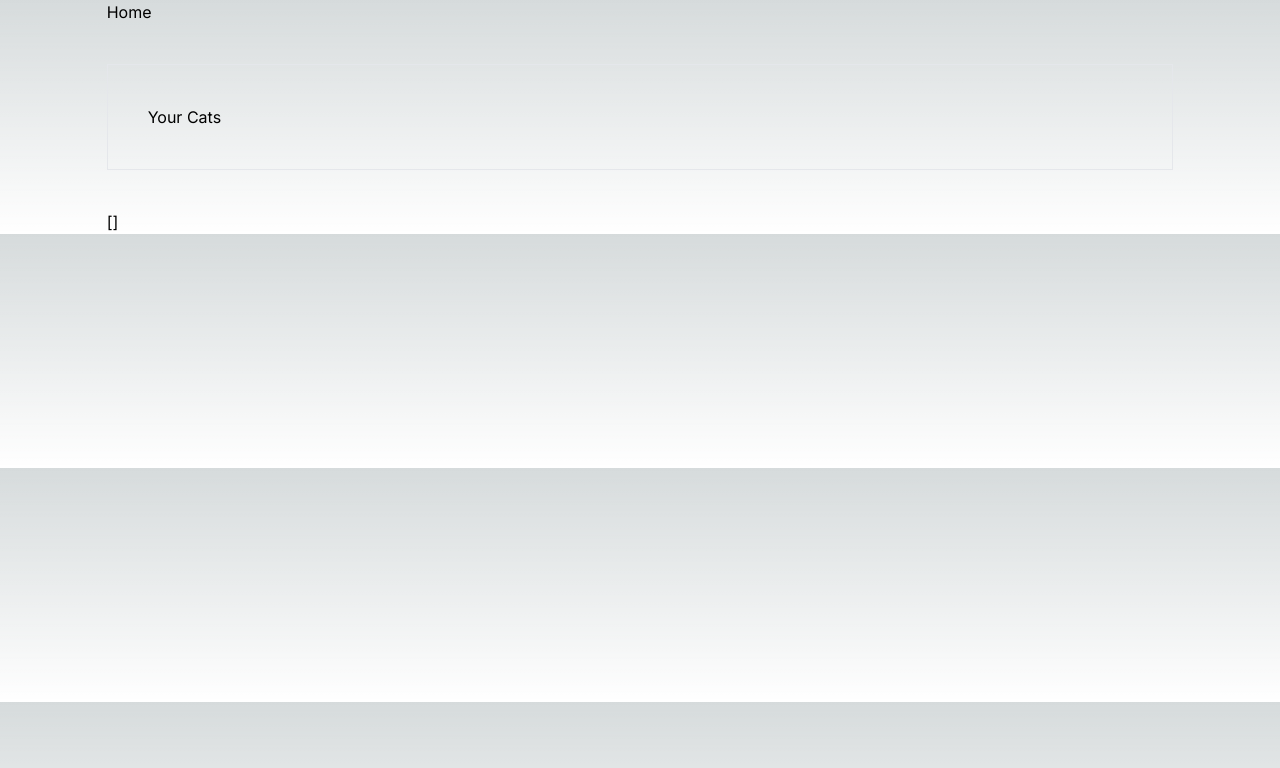
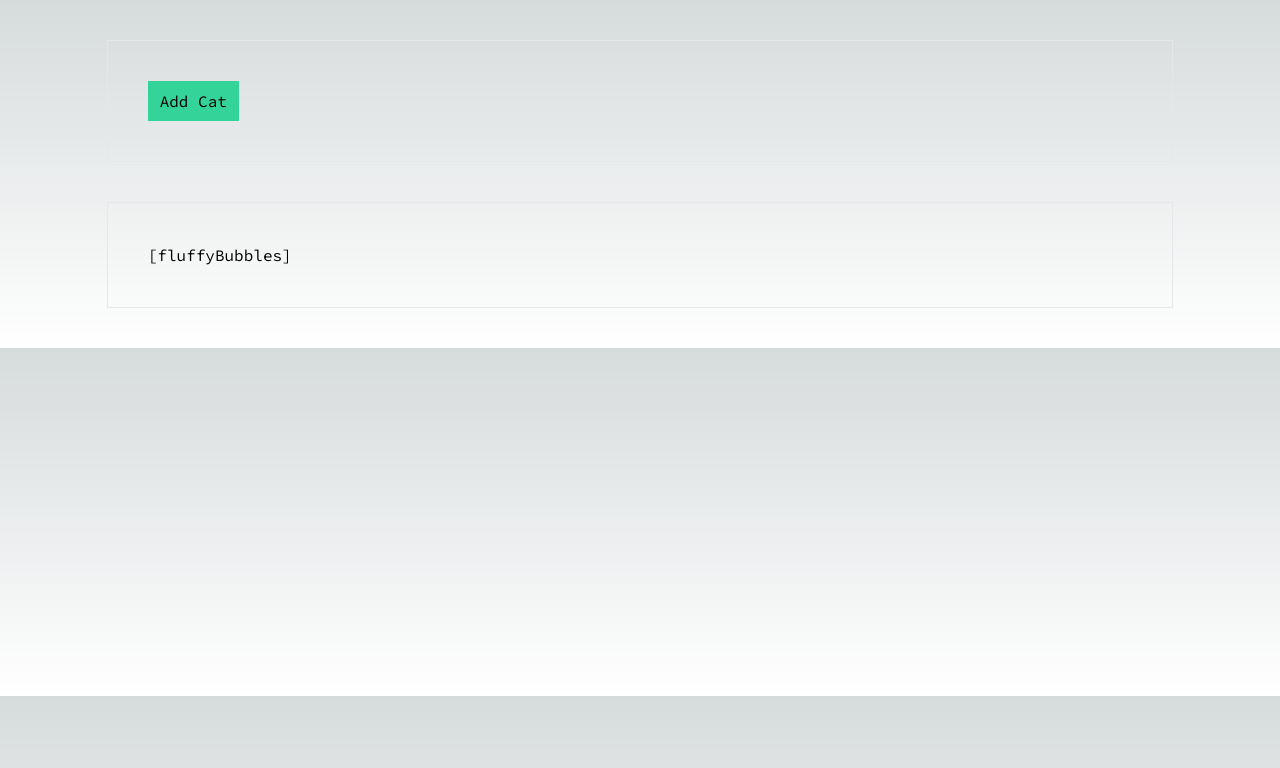
Before and after one commit to alextseitlin/catbase, a Next.js app: page / in a window 1280 px wide. Shown: the top 768 px of the page. Built offline with nearby package versions, Linux system fonts and the light colour scheme.

Commit message:
add components: Link, Bottom. Layout: Termonal. UseState for cats

```diff
--- a/src/app/_components/cats/index.tsx
+++ b/src/app/_components/cats/index.tsx
@@ -20,7 +20,7 @@ function Orders({ children }: Props) {
   //   const [form, setForm] = useState();
   return (
     <>
-      <div className="border p-10 my-10">
+      <div className="">
         Your Cats
         <div className="flex flex-wrap gap-x-4 gap-y-1">
           {doc.map((item, index) => (
--- /dev/null
+++ b/src/app/_components/layout/terminal.tsx
@@ -0,0 +1,9 @@
+type Props = {
+  children: React.ReactNode;
+  classname?: string;
+};
+
+function Terminal({ children, classname }: Props) {
+  return <div className={`border p-10 my-10 ${classname}`}>{children}</div>;
+}
+export default Terminal;
--- /dev/null
+++ b/src/app/_components/ui/bottom.tsx
@@ -0,0 +1,16 @@
+import Link from "./link";
+
+type Props = {
+  children?: React.ReactNode;
+  href?: string;
+};
+function Bottom({ children, href }: Props) {
+  if (href) {
+    return <Link href={href}>children</Link>;
+  }
+
+  return (
+    <div className="bg-emerald-400 py-2 px-3 inline-block">{children}</div>
+  );
+}
+export default Bottom;
--- /dev/null
+++ b/src/app/_components/ui/link.tsx
@@ -0,0 +1,10 @@
+import NextLink from "next/link";
+
+type Props = {
+  children?: React.ReactNode;
+  href: string;
+};
+function Link({ children, href }: Props) {
+  return <NextLink href={href}>{children}</NextLink>;
+}
+export default Link;
--- a/src/app/layout.tsx
+++ b/src/app/layout.tsx
@@ -1,8 +1,8 @@
 import type { Metadata } from "next";
-import { Inter } from "next/font/google";
+import { Source_Code_Pro } from "next/font/google";
 import "./globals.css";
 
-const inter = Inter({ subsets: ["latin"] });
+const inter = Source_Code_Pro({ subsets: ["latin"] });
 
 export const metadata: Metadata = {
   title: "Create Next App",
--- a/src/app/page.tsx
+++ b/src/app/page.tsx
@@ -1,13 +1,24 @@
+"use client";
+
 import Image from "next/image";
 import Container from "./_components/layout/container";
+import Terminal from "@/components/layout/terminal";
 import Cats from "./_components/cats";
+import Button from "@/ui/bottom";
+import { useState } from "react";
 
 export default function Home() {
+  const [catsList, setCatsList] = useState([
+    { name: "fluffy" },
+    { name: "Bubbles" },
+  ]);
   return (
     <>
       <Container>
-        <main className="">Home</main>
-        <Cats />
+        <Terminal>
+          <Button>Add Cat</Button>
+        </Terminal>
+        <Terminal>[{catsList.map((cat) => cat.name)}]</Terminal>
       </Container>
     </>
   );
--- a/tsconfig.json
+++ b/tsconfig.json
@@ -19,7 +19,9 @@
     ],
     "paths": {
       "@/*": ["./src/*"],
-      "@/models/*": ["./src/app/_models/*"]
+      "@/models/*": ["./src/app/_models/*"],
+      "@/components/*": ["./src/app/_components/*"],
+      "@/ui/*": ["./src/app/_components/ui/*"]
     }
   },
   "include": ["next-env.d.ts", "**/*.ts", "**/*.tsx", ".next/types/**/*.ts"],
```
